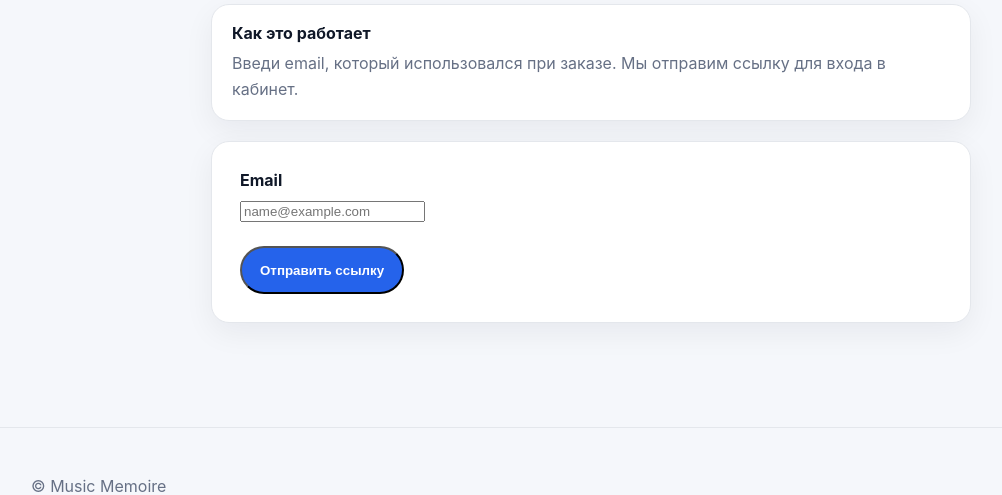
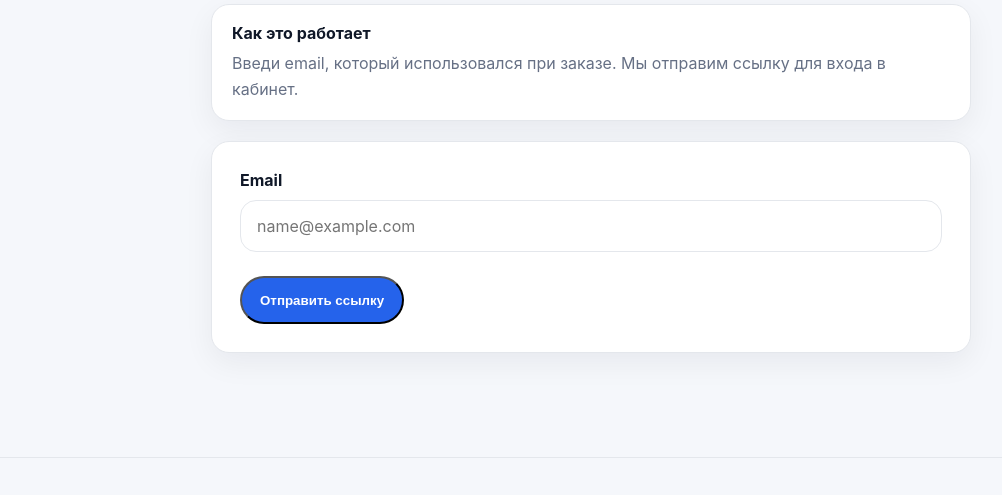
Before and after one commit to mikhailantonovdigital-dev/musicmemoire-web, a FastAPI app: page /account/login in a window 1280 px wide. Shown: the part 264-759 px from the top of the page, without its empty margins (49-1051 px from the left). Run offline with FastAPI, Linux system fonts and the light colour scheme; parts of the project's set-up code (start-up, migrations or seed data) failed here and were passed over; some libraries are stand-ins or nearby versions.

Commit message:
Update styles.css

```diff
--- a/app/static/css/styles.css
+++ b/app/static/css/styles.css
@@ -563,3 +563,12 @@ h2 {
   border: 1px solid #cfe0ff;
   color: #1d4ed8;
 }
+.text-input {
+  width: 100%;
+  min-height: 52px;
+  border: 1px solid var(--line);
+  border-radius: 16px;
+  padding: 0 16px;
+  font: inherit;
+  background: #fff;
+}
```
